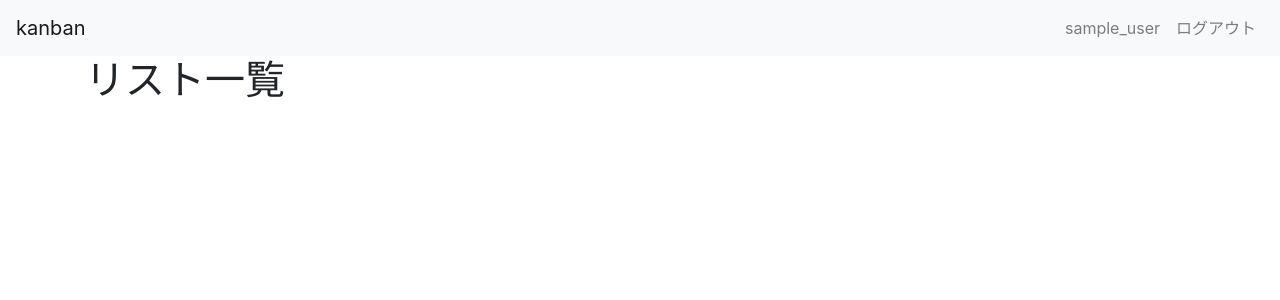
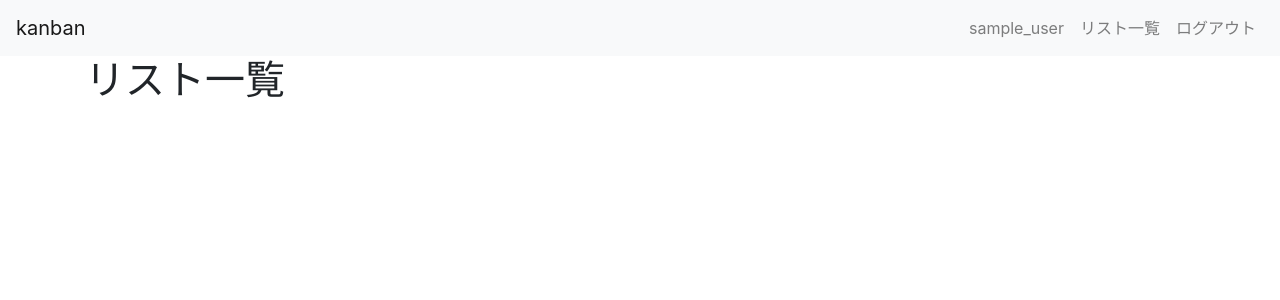
Before and after one commit to tankazuki/trello_copy, a Django app: page /kanban/lists/ in a window 1280 px wide. Shown: the top 300 px of the page. Run offline with Django 3.2, Linux system fonts and the light colour scheme; a user stored in the database is signed in; data that the repository does not hold is empty; some libraries are stand-ins or nearby versions.

Commit message:
リンクの動線を追加

```diff
--- a/kanban/templates/kanban/base.html
+++ b/kanban/templates/kanban/base.html
@@ -26,6 +26,9 @@
               <a class="nav-link" href="{% url 'kanban:users_detail' request.user.pk %}">{{ request.user.username  }}</a>
             </li>
             <li class="nav-item">
+              <a class="nav-link" href="{% url 'kanban:lists_list' %}">リスト一覧</a>
+            </li>
+            <li class="nav-item">
               <a class="nav-link" href="{% url 'logout' %}">ログアウト</a>
             </li>
             {% else %}
--- a/kanban/templates/kanban/lists/detail.html
+++ b/kanban/templates/kanban/lists/detail.html
@@ -9,5 +9,6 @@
     <dt class="col-sm-3">ユーザー名</dt>
     <dd class="col-sm-9">{{ list.user.username }}</dd>
   </dl>
+  <a class="btn btn-primary" href="{% url 'kanban:lists_update' list.pk %}">編集</a>
 </div>
 {% endblock %}
--- a/kanban/templates/kanban/lists/list.html
+++ b/kanban/templates/kanban/lists/list.html
@@ -4,14 +4,14 @@
   <h1>リスト一覧</h1>
   <div class="card-columns">
     {% for list in list_list %}
-    <div class="card">
+    <a href="{% url 'kanban:lists_detail' list.pk %}" class="card">
       <div class="card-body">
         <h5 class="card-title">{{ list.title }}</h5>
         <footer>
           <small class="text-muted">作成者: {{ list.user.username }}</small>
         </footer>
       </div>
-    </div>
+    </a>
     {% endfor %}
   </div>
 </div>
```
